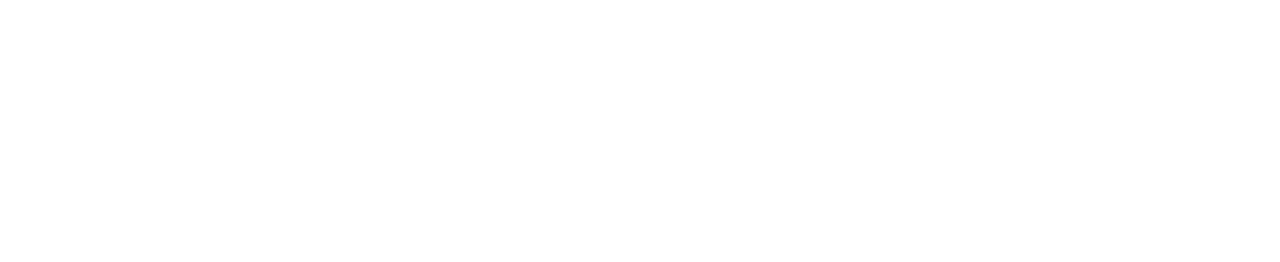
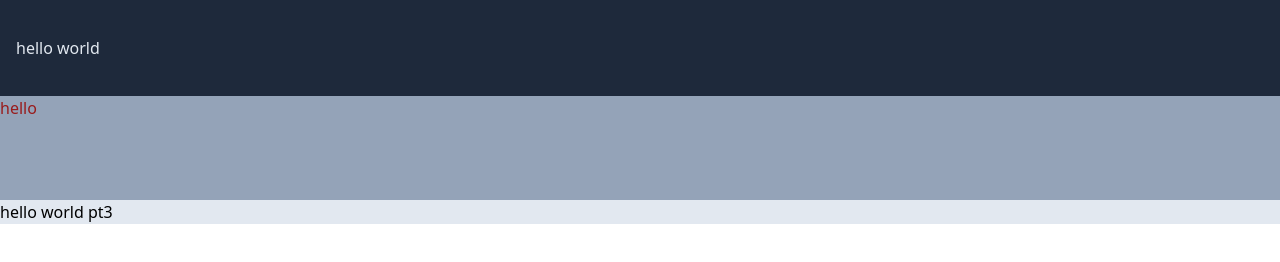
Before and after one commit to bewe3/wdd230, a website: page chamber/index.html in a window 1280 px wide. Drawn offline with nearby package versions, Linux system fonts and the light colour scheme.

Commit message:
more tailwind

```diff
--- a/chamber/index.html
+++ b/chamber/index.html
@@ -7,12 +7,18 @@
     <meta name="viewport" content="width=device-width, initial-scale=1.0">
     <title>Chamber of Commerce Site</title>
     <link rel="stylesheet" href="https://cdnjs.cloudflare.com/ajax/libs/normalize/8.0.1/normalize.min.css">
-    <link href="../dist/output.css">
+    <link href="../dist/output.css" rel="stylesheet">
     <script src="./scripts/script.js"></script>
 </head>
 
 <body>
-    <header class="bg-slate-800 "></header>
+    <header class="bg-slate-800 fixed top-0 text-slate-200 p-4 h-24 w-full flex content-center flex-wrap"> hello world
+    </header>
+    <main
+        class="grid bg-slate-400 gap-4 grid-cols-1 grid-rows-5 md:grid-cols-2 lg:grid-cols-4 md:grid-rows-5 lg:grid-rows-3 mt-24">
+        <p class="text-red-800">hello</p>
+    </main>
+    <footer class=" bg-slate-200">hello world pt3</footer>
 </body>
 
 </html>
--- a/tailwind.config.js
+++ b/tailwind.config.js
@@ -1,6 +1,6 @@
 /** @type {import('tailwindcss').Config} */
 module.exports = {
-  content: ['./lesson4/lesson4.html'],
+  content: ['chamber/index.html'],
   theme: {
     extend: {},
   },
```
Also changed, not shown: dist/output.css, 1 other file.
